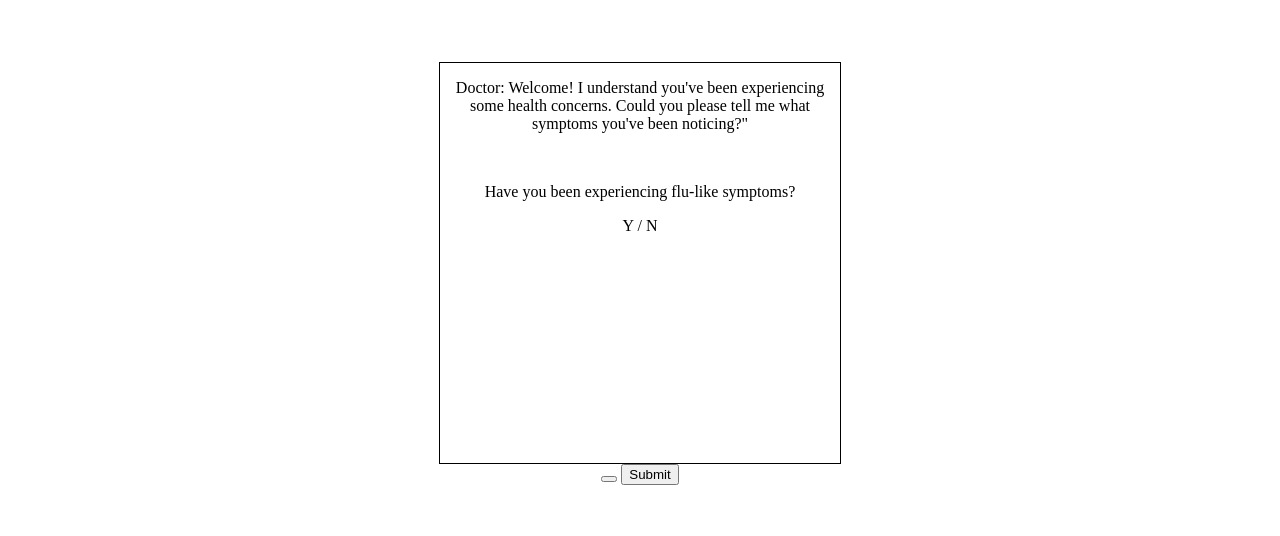
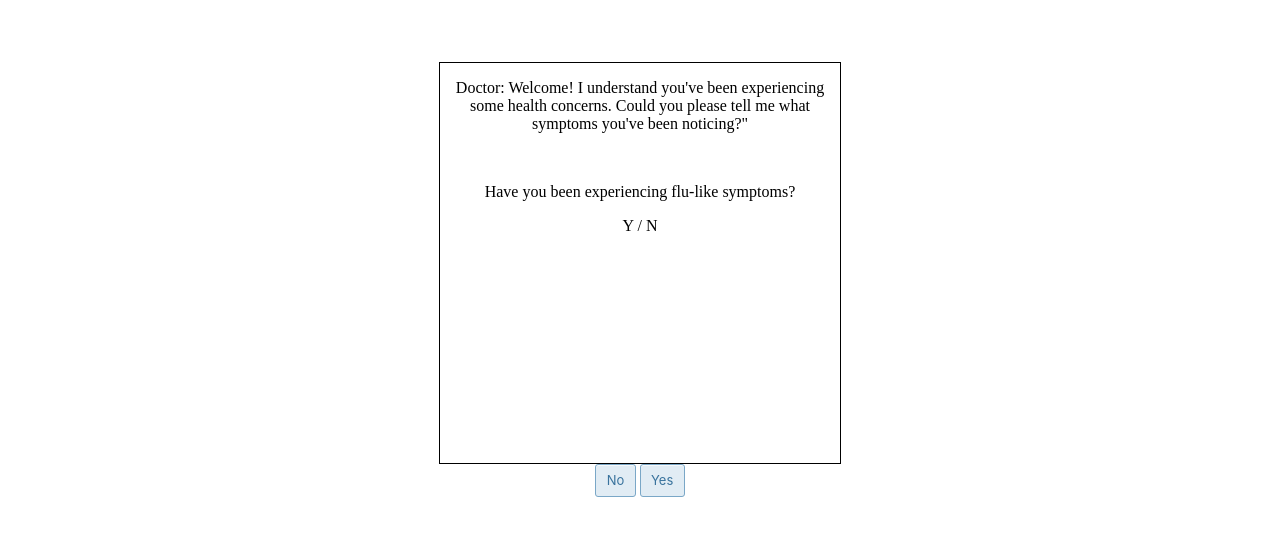
Before and after one commit to Kpeguero16/MedVoyage, a plain HTML site: page index.html in a window 1280 px wide. Shown: the part 78-614 px from the top of the page. Drawn offline with Linux system fonts and the light colour scheme.

Commit message:
Customized buttons

```diff
--- a/index.html
+++ b/index.html
@@ -26,8 +26,8 @@
         <p> Y / N </p>
     </div>
     <div>
-        <button id="yes" onclick="flu_like()"></button>
-        <button id="no" onclick="not_flu_like()">Submit</button>
+        <button id="yes" onclick="flu_like()">No</button>
+        <button id="no" onclick="not_flu_like()">Yes</button>
     </div>
 
 </body>
--- a/styles.css
+++ b/styles.css
@@ -16,6 +16,48 @@ a{
     color: black;
 }
 
+button {
+  background-color: #e1ecf4;
+  border-radius: 3px;
+  border: 1px solid #7aa7c7;
+  box-shadow: rgba(255, 255, 255, .7) 0 1px 0 0 inset;
+  box-sizing: border-box;
+  color: #39739d;
+  cursor: pointer;
+  display: inline-block;
+  font-family: -apple-system,system-ui,"Segoe UI","Liberation Sans",sans-serif;
+  font-size: 13px;
+  font-weight: 400;
+  line-height: 1.15385;
+  margin: 0;
+  outline: none;
+  padding: 8px .8em;
+  position: relative;
+  text-align: center;
+  text-decoration: none;
+  user-select: none;
+  -webkit-user-select: none;
+  touch-action: manipulation;
+  vertical-align: baseline;
+  white-space: nowrap;
+}
+
+button:hover,
+button:focus {
+  background-color: #b3d3ea;
+  color: #2c5777;
+}
+
+button:focus {
+  box-shadow: 0 0 0 4px rgba(0, 149, 255, .15);
+}
+
+button:active {
+  background-color: #a0c7e4;
+  box-shadow: none;
+  color: #2c5777;
+}
+
 .border{
     border-width: 1px;
     border-color: black;
```
